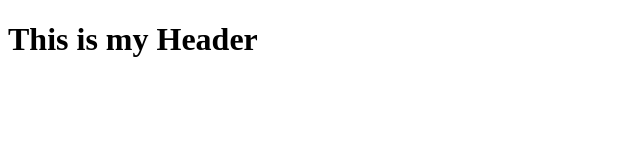
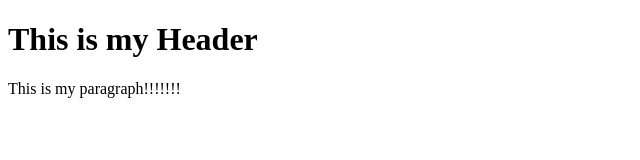
Before and after one commit to turojosephkings/git-test, a plain HTML site: page index.html in a window 1280 px wide. Shown: the whole page, without its empty margins (0-640 px from the left). Drawn offline with Linux system fonts and the light colour scheme.

Commit message:
Second commit

```diff
--- a/index.html
+++ b/index.html
@@ -7,5 +7,6 @@
 </head>
 <body>
     <h1>This is my Header</h1>
+    <p>This is my paragraph!!!!!!!</p>
 </body>
 </html>
```
